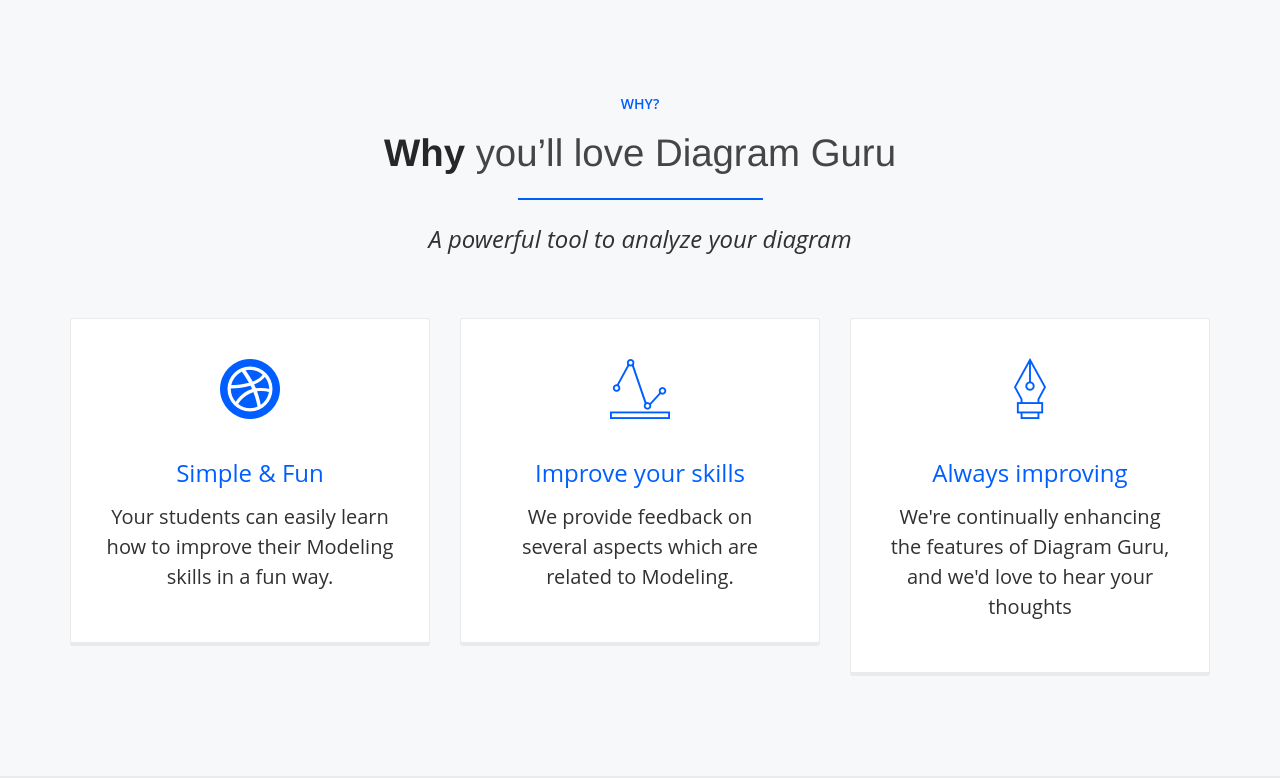
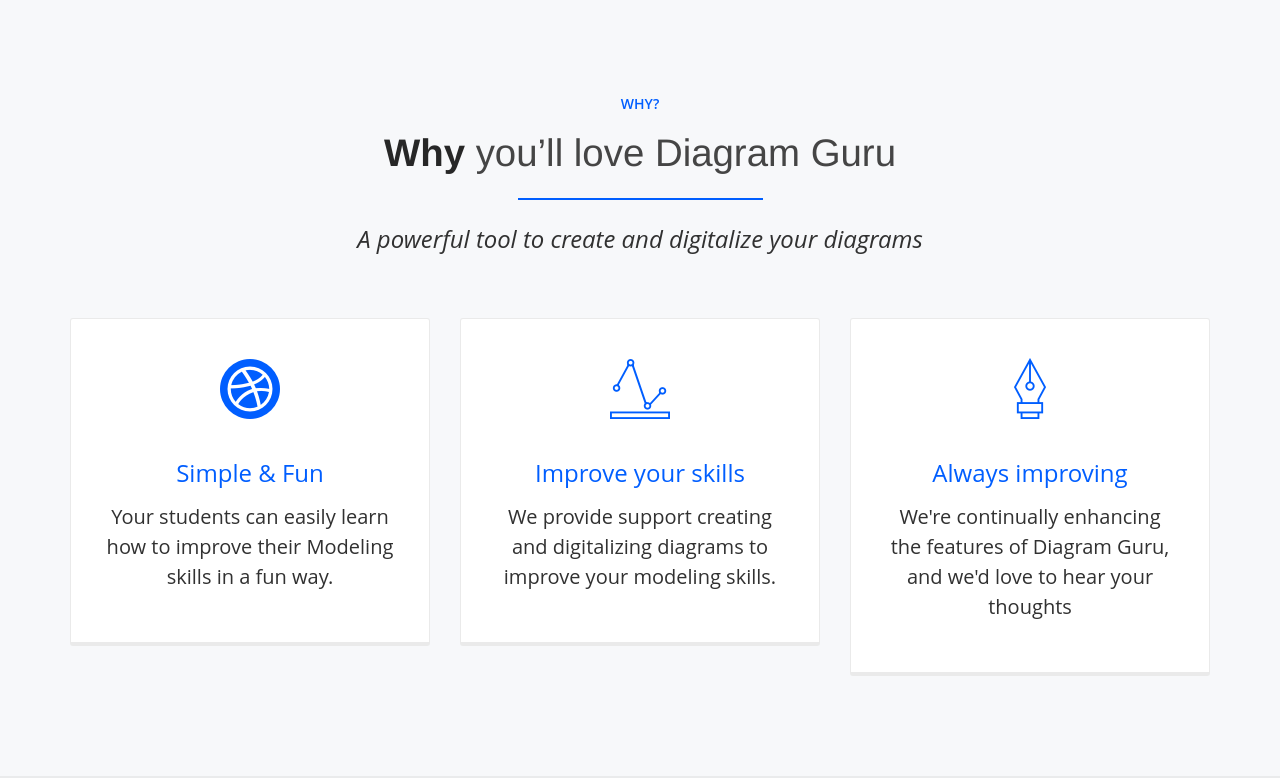
Before and after one commit to cdchushig/diagramGuru, a Django app: page / in a window 1280 px wide. Shown: the part 739-1517 px from the top of the page. Run offline with Django 3.2, Linux system fonts and the light colour scheme; parts of the project's set-up code (start-up, migrations or seed data) failed here and were passed over; some libraries are stand-ins or nearby versions.

Commit message:
Cambios al texto de la página principal

```diff
--- a/app/templates/_how_diagram.html
+++ b/app/templates/_how_diagram.html
@@ -34,7 +34,7 @@
 <!--                    <p><em>{% trans "There are two options to analyze a Scratch project with Dr. Scratch" %}</em></p>-->
 <!--                    <img src="static/app/images/{% trans 'project.png' %}"></img>-->
                 <p align=justify>
-                    {% trans "You can upload a .png, .jpg, .jpeg file from your computer. By analyzing your projects with Diagram Guru, you can easily check your Modeling skills." %}
+                    {% trans "You can upload a .png, .jpg, .jpeg file from your computer. By digitalizing your diagrams with Diagram Guru, you can easily adapt and modify your diagrams." %}
                 </p>
                 </p>
                 <!-- FEATURE LIST -->
@@ -47,7 +47,7 @@
                           </p></li>
                           <li><p>
                             <span class="icon-basic-lightbulb colored-text"></span>
-                            {% trans "You receive feedback to improve your modeling skills." %}
+                            {% trans "You can improve your modeling skills by reusing other's diagrams." %}
                           <p></li>
                         </ul>
                     </div>
@@ -59,7 +59,7 @@
                         <p></li>
                         <li><p>
                           <span class="icon-ecommerce-graph3 colored-text"></span>
-                          {% trans "You can track your progress through stats." %}
+                          {% trans "In the future, you will be able to track your progress through stats." %}
                         <p></li>
                       </ul>
                     </div>
--- a/app/templates/_why_diagram.html
+++ b/app/templates/_why_diagram.html
@@ -15,7 +15,7 @@
             <div class="colored-line">
             </div>
             <div class="sub-heading">
-                <h3><em>{% trans "A powerful tool to analyze your diagram" %}</em></h3>
+                <h3><em>{% trans "A powerful tool to create and digitalize your diagrams" %}</em></h3>
             </div>
         </div>
 
@@ -42,7 +42,7 @@
                     </div>
                     <h3 class="colored-text">{% trans "Improve your skills" %}</h3>
                     <p>
-                        <h4>{% trans "We provide feedback on several aspects which are related to Modeling." %}</h4>
+                        <h4>{% trans "We provide support creating and digitalizing diagrams to improve your modeling skills." %}</h4>
                     </p>
                 </div>
             </div>
```
Also changed, not shown: app/templates/index.html (+9 -9 lines).
